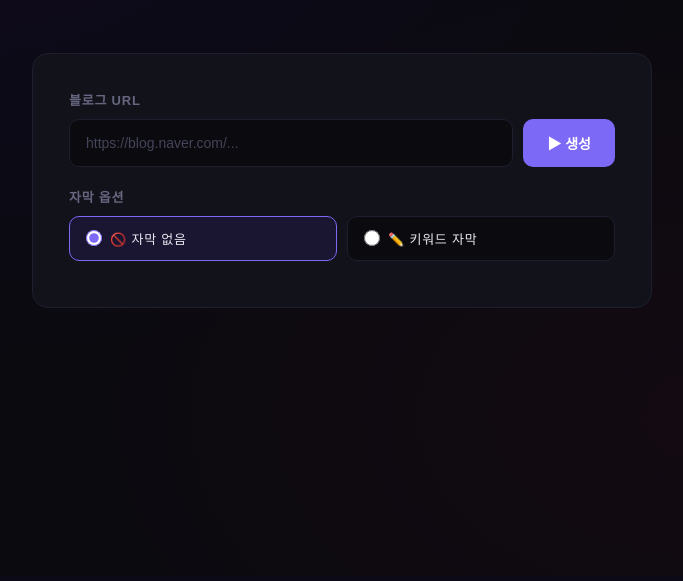
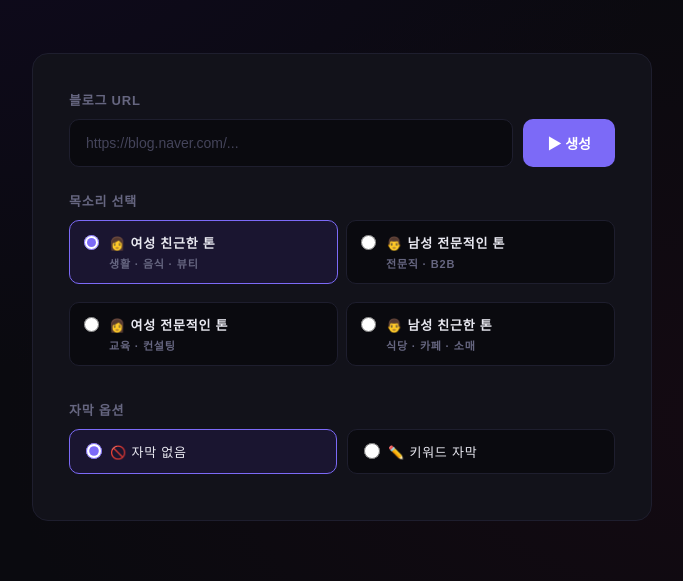
Before and after one commit to teetto-5060/blog-shortform, a FastAPI app: page / in a window 1280 px wide. Shown: the part 224-805 px from the top of the page, without its empty margins (298-981 px from the left). Before the commit the page ends 532 px from the top, so only its background shows below. Run offline with FastAPI, Linux system fonts and the light colour scheme; some web fonts are replaced.

Commit message:
Update index.html

```diff
--- a/templates/index.html
+++ b/templates/index.html
@@ -33,10 +33,7 @@
                       radial-gradient(ellipse at 80% 80%, #3a0a1e33 0%, transparent 50%);
   }
 
-  header {
-    text-align: center;
-    margin-bottom: 56px;
-  }
+  header { text-align: center; margin-bottom: 56px; }
 
   .badge {
     display: inline-flex;
@@ -130,12 +127,12 @@
   button#startBtn:active { transform: scale(0.97); }
   button#startBtn:disabled { opacity: 0.4; cursor: not-allowed; }
 
-  /* 자막 옵션 */
-  .subtitle-options {
-    margin-top: 20px;
+  /* 옵션 섹션 공통 */
+  .option-section {
+    margin-top: 24px;
   }
 
-  .subtitle-options .option-label {
+  .option-section .option-label {
     font-size: 13px;
     font-weight: 600;
     color: var(--muted);
@@ -145,6 +142,53 @@
     display: block;
   }
 
+  /* 목소리 선택 */
+  .voice-grid {
+    display: grid;
+    grid-template-columns: 1fr 1fr;
+    gap: 8px;
+  }
+
+  .voice-item {
+    background: #0a0a0f;
+    border: 1px solid var(--border);
+    border-radius: 10px;
+    padding: 12px 14px;
+    cursor: pointer;
+    transition: border-color 0.2s, background 0.2s;
+    display: flex;
+    align-items: flex-start;
+    gap: 10px;
+  }
+
+  .voice-item:has(input:checked) {
+    border-color: var(--accent);
+    background: #1a1530;
+  }
+
+  .voice-item input[type=radio] {
+    accent-color: var(--accent);
+    width: 15px;
+    height: 15px;
+    margin-top: 2px;
+    cursor: pointer;
+    flex-shrink: 0;
+  }
+
+  .voice-info { display: flex; flex-direction: column; gap: 3px; }
+
+  .voice-name {
+    font-size: 13px;
+    font-weight: 600;
+    color: var(--text);
+  }
+
+  .voice-desc {
+    font-size: 11px;
+    color: var(--muted);
+  }
+
+  /* 자막 옵션 */
   .radio-group {
     display: flex;
     gap: 10px;
@@ -283,7 +327,6 @@
     font-size: 13px;
   }
 
-  /* Steps legend */
   .steps-legend {
     display: flex;
     flex-wrap: wrap;
@@ -322,7 +365,43 @@
     <button id="startBtn" onclick="startJob()">▶ 생성</button>
   </div>
 
-  <div class="subtitle-options">
+  <!-- 목소리 선택 -->
+  <div class="option-section">
+    <span class="option-label">목소리 선택</span>
+    <div class="voice-grid">
+      <label class="voice-item">
+        <input type="radio" name="voice" value="ksaI0TCD9BstzEzlxj4q" checked>
+        <div class="voice-info">
+          <span class="voice-name">👩 여성 친근한 톤</span>
+          <span class="voice-desc">생활 · 음식 · 뷰티</span>
+        </div>
+      </label>
+      <label class="voice-item">
+        <input type="radio" name="voice" value="xMFDeM9Ex3CdGGx9m3uS">
+        <div class="voice-info">
+          <span class="voice-name">👨 남성 전문적인 톤</span>
+          <span class="voice-desc">전문직 · B2B</span>
+        </div>
+      </label>
+      <label class="voice-item">
+        <input type="radio" name="voice" value="cBOtnpVZNlQ5VJygXGB8">
+        <div class="voice-info">
+          <span class="voice-name">👩 여성 전문적인 톤</span>
+          <span class="voice-desc">교육 · 컨설팅</span>
+        </div>
+      </label>
+      <label class="voice-item">
+        <input type="radio" name="voice" value="sQ3a15DhENXU8pKTHlcc">
+        <div class="voice-info">
+          <span class="voice-name">👨 남성 친근한 톤</span>
+          <span class="voice-desc">식당 · 카페 · 소매</span>
+        </div>
+      </label>
+    </div>
+  </div>
+
+  <!-- 자막 옵션 -->
+  <div class="option-section">
     <span class="option-label">자막 옵션</span>
     <div class="radio-group">
       <label class="radio-item">
@@ -377,6 +456,7 @@ async function startJob() {
   const url = document.getElementById('urlInput').value.trim();
   if (!url) return;
 
+  const voice = document.querySelector('input[name="voice"]:checked').value;
   const subtitle = document.querySelector('input[name="subtitle"]:checked').value;
 
   document.getElementById('startBtn').disabled = true;
@@ -390,7 +470,7 @@ async function startJob() {
     const res = await fetch('/generate', {
       method: 'POST',
       headers: {'Content-Type': 'application/json'},
-      body: JSON.stringify({url, subtitle})
+      body: JSON.stringify({url, voice, subtitle})
     });
     const data = await res.json();
     currentJob = data.job_id;
@@ -455,8 +535,7 @@ function showResult(data) {
   document.getElementById('result').style.display = 'block';
   document.getElementById('startBtn').disabled = false;
   if (data.title) document.getElementById('videoTitle').textContent = data.title;
-  const url = data.file;
-  document.getElementById('videoPreview').src = url;
+  document.getElementById('videoPreview').src = data.file;
   document.getElementById('dlLink').href = '/download/' + currentJob;
 }
 
@@ -465,7 +544,7 @@ function showError(msg) {
   document.getElementById('progress').style.display = 'none';
   const box = document.getElementById('errorBox');
   box.style.display = 'block';
-  box.textContent = '❌ ' + (msg || '서버 오류 - Render 로그 확인 필요');
+  box.textContent = '❌ ' + (msg || '서버 오류 - 로그 확인 필요');
 }
 </script>
 </body>
```
